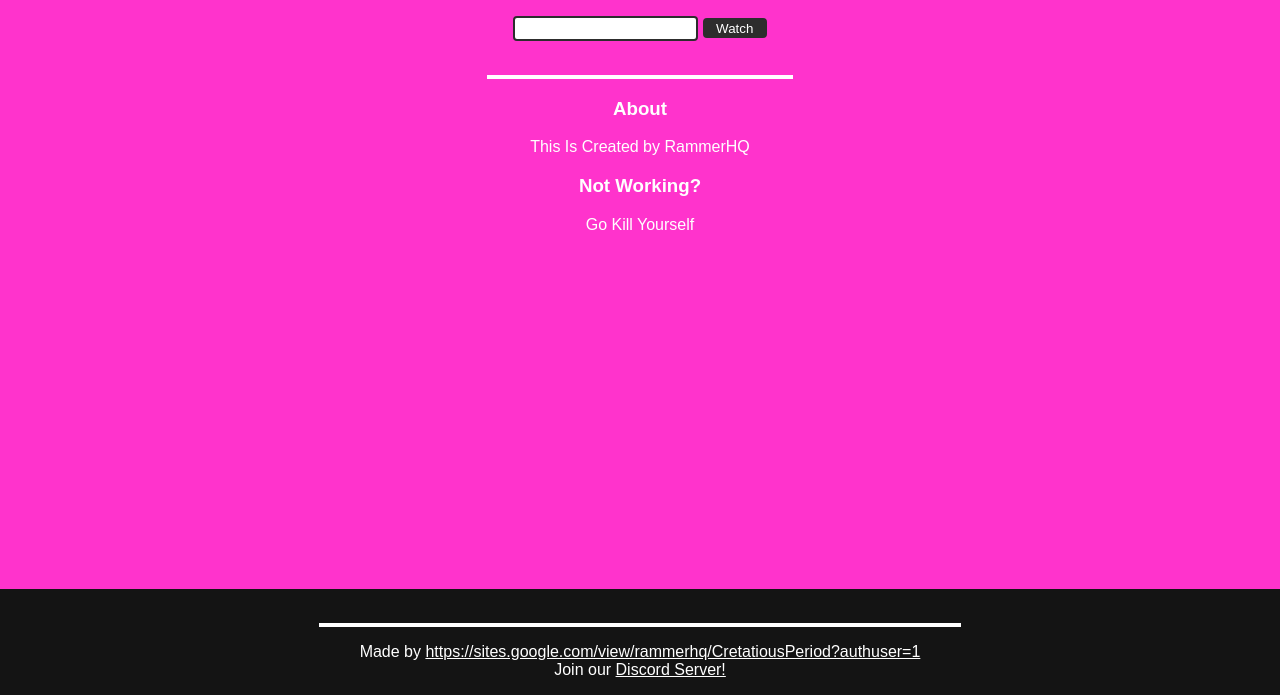
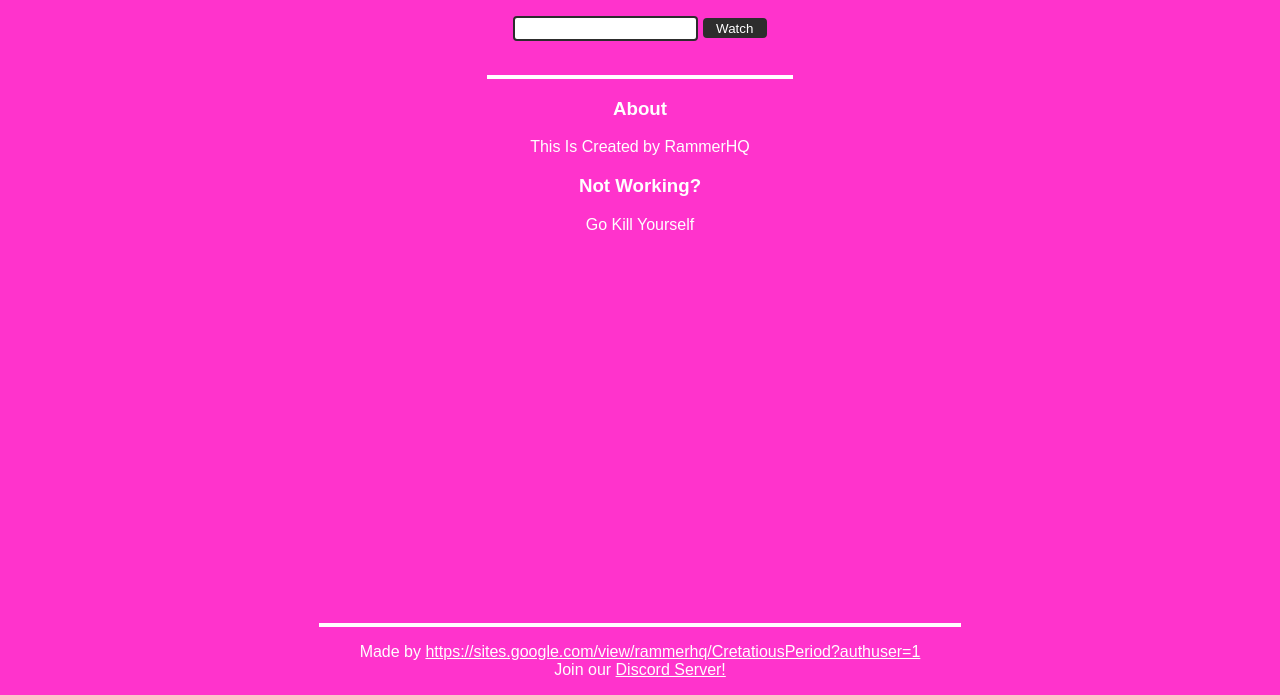
Before and after one commit to rammerhq/youtopper, a plain HTML site: page index.html in a window 1280 px wide. Shown: the part 105-800 px from the top of the page. Drawn offline with Linux system fonts and the light colour scheme.

Commit message:
Update style.css

```diff
--- a/style.css
+++ b/style.css
@@ -25,7 +25,7 @@ footer {
   left: 0;
   right: 0;
   bottom: 0;
-  background-color: rgb(20,20,20);
+  background-color: rgb(255, 51, 204);
 }
 a {
   color: white;
```
